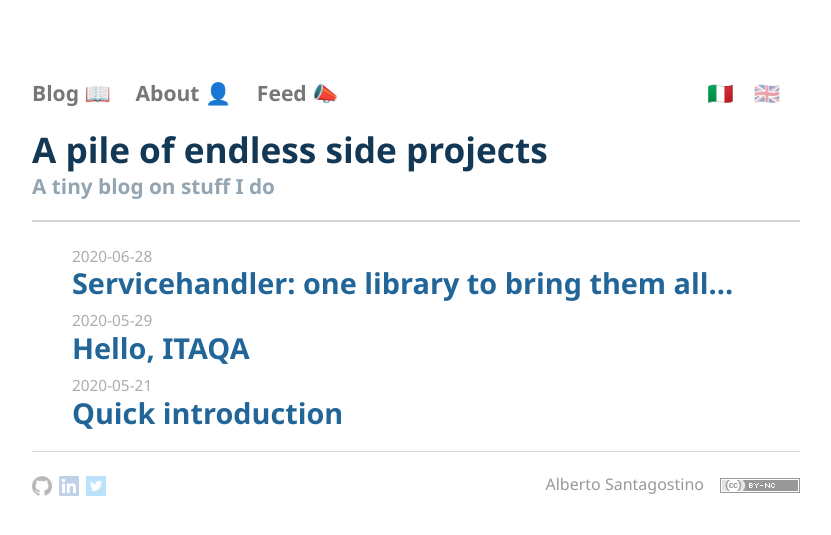
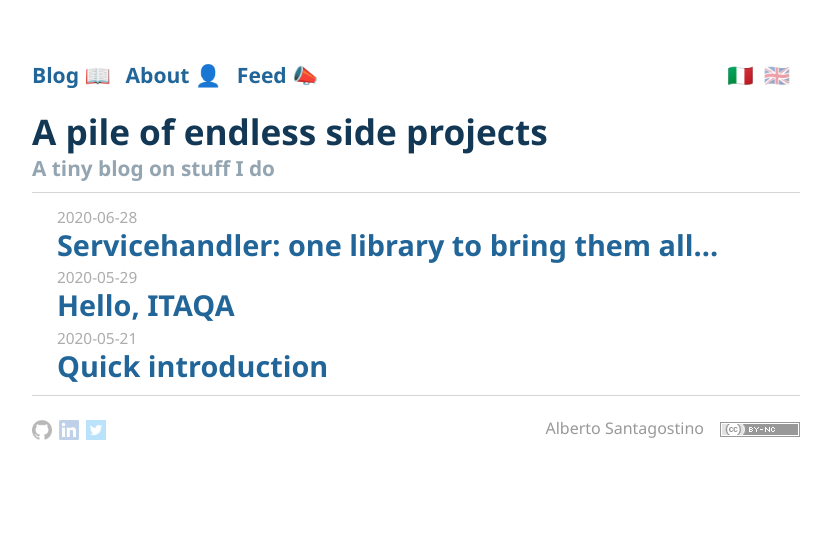
Before and after one commit to albertosantagostino/albertosantagostino.github.io, a Jekyll site: the page built from index.html, in a window 1280 px wide. Shown: the top 535 px of the page, without its empty margins (224-1055 px from the left). Built offline with Jekyll 4.4.1, drawn with Linux system fonts in a browser that asks for light colours.

Commit message:
Multiple css improvements/fixes

```diff
--- a/_layouts/default.html
+++ b/_layouts/default.html
@@ -13,40 +13,26 @@
 
 <body>
     <nav>
-        <div>
-            <div class="floatleft">
+        <div class="navbar">
             <ul>
                 <li><a href="{{ page.lang | replace: 'it', '/index_it' | replace: 'en', '/'}}">Blog 📖</a></li>
-                    <li><a href="{{ page.lang | replace: 'it', '/about/index_it' | replace: 'en', '/about'}}">About
-                            👤</a>
-                    <li><a href="{{ page.lang | replace: 'it', '/rss/index_it' | replace: 'en', '/rss'}}">Feed 📣</a>
-                    </li>
-
-                </ul>
-            </div>
-            <div class="floatright">
-                <ul class="language">
+                <li><a href="{{ page.lang | replace: 'it', '/about/index_it' | replace: 'en', '/about'}}">About 👤</a>
+                <li><a href="{{ page.lang | replace: 'it', '/rss/index_it' | replace: 'en', '/rss'}}">Feed 📣</a></li>
                 {% assign pages=site.pages | where:'ref', page.ref | sort: 'lang' %}
                 {% for page in pages %}
-                    <li>
+                <li class="language">
                     <a href="{{ page.url }}"
-                            class="{{ page.lang }}">{{ page.lang | replace: 'it', '🇮🇹' | replace: 'en', '🇬🇧'}}</a>
-                    </li>
+                        class="{{ page.lang }}">{{ page.lang | replace: 'it', '🇮🇹' | replace: 'en', '🇬🇧'}}</a></li>
                 {% endfor %}
-                </ul>
-                <ul class="language">
                 {% assign posts=site.posts | where:'ref', page.ref | sort: 'lang' %}
                 {% for post in posts %}
-                    <li>
+                <li class="language">
                     <a href="{{ post.url }}"
-                            class="{{ post.lang }}">{{ post.lang | replace: 'it', '🇮🇹' | replace: 'en', '🇬🇧'}}</a>
-                    </li>
+                        class="{{ post.lang }}">{{ post.lang | replace: 'it', '🇮🇹' | replace: 'en', '🇬🇧'}}</a></li>
                 {% endfor %}
             </ul>
         </div>
-        </div>
     </nav>
-
 
     <div class="title">
         <a href={{ site.url }}><h1>A pile of endless side projects</h1></a>
--- a/css/main.scss
+++ b/css/main.scss
@@ -5,16 +5,15 @@
 @import "table.css";
 
 /* Variables */
-$home_buttons: #777777;
+$home_links: #226699;
 $subtitle: #acacac;
 $hl: #d5d5d5;
 $footer_links: #bbbbbb;
 $footer_language: #a1a1a1;
-$home_posts: #226699;
 $desktop_video_width: 650px;
 $mobile_video_width: 360px;
 $video_ratio: 0.5625;
-$home_spacing: 20px;
+$home_vertical_spacing: 10px;
 
 /* Desktop */
 @media (min-width: 1000px) {
@@ -23,13 +22,13 @@
         width: 60%;
         max-width: 90%;
     }
-    p {
+    p, ul li {
         font-size: 1.2em;
     }
     table {
         font-size: 1.1em;
     }
-    p, code{
+    p, code, ul li{
         line-height: 1.4em;
     }
     h1 {
@@ -38,13 +37,13 @@
     h2 {
         font-size: 1.8em;
     }
-    h3 {
+    h3, .centerbigtext {
         font-size: 1.5em;
     }
     h4 {
         font-size: 1.3em;
     }
-    h5 {
+    .container > h5:nth-child(2) {
         margin-top: -25px;
         font-size: 1em;
     }
@@ -59,24 +58,16 @@
         margin-top: -25px;
         font-size: 1.3em;
     }
-    nav {
-        padding-bottom : 65px;
-    }
     nav ul {
         font-size: 1.1em;
     }
-    ul.posts li small {
-        font-size: .8em;
+    ul.posts {
+        padding-left: 25px;
     }
-    ul.posts a {
-        font-size: 1.5em;
-    }
-    li {
-        font-size: 1.2em;
-        margin: 5px 0;
-    }
-    ul li{
-        line-height: 1.4em;
+    ul.posts li {
+        small { font-size: .8em;  }
+        a     { font-size: 1.5em; }
+        padding-bottom: 5px;
     }
     .footnotes {
         font-size: 0.6em;
@@ -84,7 +75,7 @@
     .links a {
         font-size: 1em;
     }
-    .language li {
+    .language {
         font-size: 1.2em;
         margin-top: 0px;
     }
@@ -105,13 +96,13 @@
         margin: 10px auto;
         width: 90%;
     }
-    p {
+    p, ul li, .centerbigtext {
         font-size: 1.1em;
     }
     table {
         font-size: 1.1em;
     }
-    p, code {
+    p, code, ul li {
         line-height: 1.5em;
     }
     h1 {
@@ -126,7 +117,7 @@
     h4 {
         font-size: 1.1em;
     }
-    h5 {
+    .container > h5:nth-child(2) {
         margin-top:-15px;
         font-size: 1em;
     }
@@ -141,24 +132,16 @@
         margin-top:-15px;
         font-size: .9em;
     }
-    nav {
-        padding-bottom : 45px;
+    nav ul {
+        font-size: 0.9em;
     }
-    nav ul {
-        font-size: .8em;
+    ul.posts {
+        padding-left: 10px;
     }
-    ul li{
-        line-height: 1.5em;
-    }
-    ul.posts li small {
-        font-size: .8em;
-    }
-    ul.posts a {
-        font-size: 1.1em;
-    }
-    .posts li {
-        font-size: 1.2em;
-        margin: 5px 0;
+    ul.posts li {
+        small { font-size: .8em;  }
+        a     { font-size: 1.2em; }
+        padding-bottom: 0;
     }
     .footnotes {
         font-size: 0.6em;
@@ -166,7 +149,7 @@
     .links a {
         font-size: 1em;
     }
-    .language li {
+    .language {
         font-size: 1.2em;
         margin-top: 0px;
     }
@@ -181,9 +164,7 @@
     }
 }
 
-
 /* Paragraph and font family */
-
 p, h1, h2, h3, h4, h5, small, a, nav ul, footer ul, li, th, td {
     font-family: 'Segoe UI', 'SegoeUI', 'Helvetica Neue', 'Helvetica', 'Arial', 'sans-serif';
 }
@@ -193,7 +174,10 @@
     text-justify: inter-word;
 }
 div.title {
-    border-bottom: 2.0px solid $hl;
+    border-bottom: 1.2px solid $hl;
+}
+div.footnotes, footer  {
+    border-top: 1.2px solid $hl;
 }
 
 figcaption p {
@@ -209,7 +193,7 @@
     text-decoration: none;
 }
 .title h5 {
-    margin-bottom: $home_spacing;
+    margin-bottom: $home_vertical_spacing;
     color: #12385573;
 }
 
@@ -221,7 +205,7 @@
     text-decoration: underline;
 }
 
-/* Quoteblock */
+/* Quotes */
 blockquote {
     padding: 5px 50px ;
     background: #fafafa;
@@ -236,18 +220,17 @@
 }
 
 /* Subtitle, date in posts */
-h5, small {
+.container > h5:nth-child(2), ul.posts li small {
     color: $subtitle;
 }
 
-/* Navigation bar and footer*/
-nav ul {
+/* Navigation bar*/
+nav .navbar ul {
     font-weight: bold;
     li {
-        padding-right: $home_spacing;
+        padding-right: $home_vertical_spacing;
     }
 }
-
 nav ul, footer ul {
     padding-left: 0px;
     list-style: none;
@@ -255,19 +238,11 @@
         display: inline;
     }
 }
-
-ul li {
-    font-size: 1.2em;
-    ul li {
-        font-size: 1em;
-    }
-}
-
 nav a {
-    text-decoration: none;
-    color: $home_buttons;
+    color: $home_links;
 }
 nav a:hover {
+    color: black;
     text-decoration: none;
 }
 .floatright {
@@ -277,19 +252,17 @@
     float: left;
 }
 
-div.footnotes  {
-    border-top: 1.2px solid $hl;
-}
-
+/* Footnotes */
 .footnotes {
     color: #555555;
 }
 
-footer {
-    border-top: 1.2px solid $hl;
-}
+/* Footer */
 .bottomname {
     opacity: 0.4;
+}
+.icon {
+    opacity: 0.3;
 }
 
 /* Language selector */
@@ -298,27 +271,25 @@
     color: $footer_links;
     margin-right: 7px;
 }
-.language li {
+.language  {
     float: right;
 }
 a.it:lang(it), a.en:lang(en) {
     opacity: 0.4;
 }
 
-.icon {
-    opacity: 0.3;
-}
-
 /* Home posts list */
 ul.posts {
-    margin: $home_spacing 0;
+    margin-top: $home_vertical_spacing;
+    margin-bottom: $home_vertical_spacing;
 }
 ul.posts li {
     list-style: none;
 }
 ul.posts a {
+    display: block;
     font-weight: bold;
-    color: $home_posts;
+    color: $home_links;
 }
 
 /* Responsive images */
@@ -339,3 +310,8 @@
 sub {
     top: 0.4em;
 }
+
+/* Misc */
+.centerbigtext {
+    text-align: center;
+}
```
Lines whose indentation alone changed are shown as unchanged.
